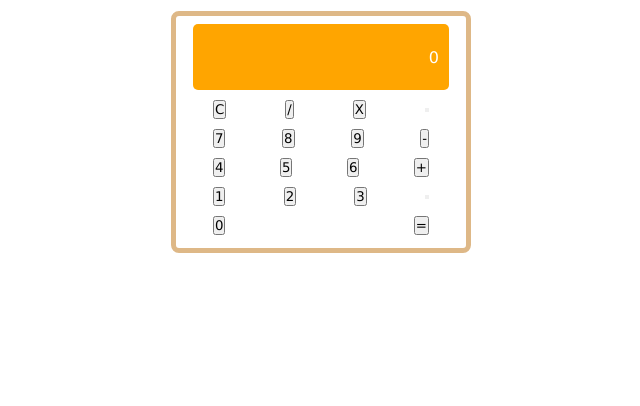
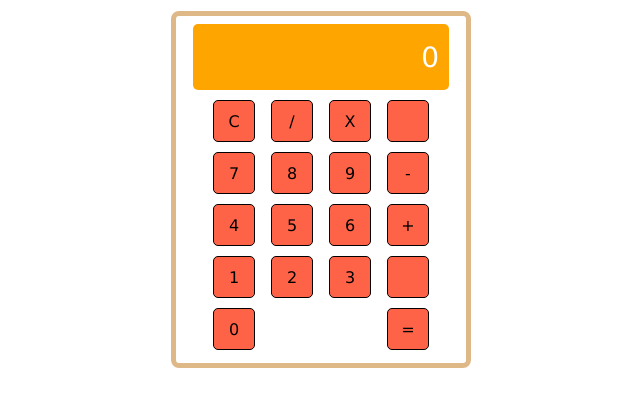
Before and after one commit to ena0berzerk/calculator, a plain HTML site: page index.html in a window 1280 px wide. Shown: the part 46-452 px from the top of the page, without its empty margins (319-959 px from the left). Drawn offline with Linux system fonts and the light colour scheme.

Commit message:
Add font and height weight

```diff
--- a/style.css
+++ b/style.css
@@ -32,6 +32,7 @@
   margin: 0 auto 5px;
   border-radius: 5px;
   padding: 10px;
+  font-size: 28px;
 }
 
 .keypad {
@@ -48,14 +49,19 @@
   padding: 5px;
 }
 
-.elem {
+.keys-btns {
   display: flex;
   justify-content: center;
   align-items: center;
-  width: 52px;
-  height: 52px;
+  width: 42px;
+  height: 42px;
   background-color: tomato;
   border: 1px solid black;
   border-radius: 5px;
   cursor: pointer;
+  font-size: 16px;
 }
+
+.keys-btns:hover {
+  opacity: 0.9;
+}
```
